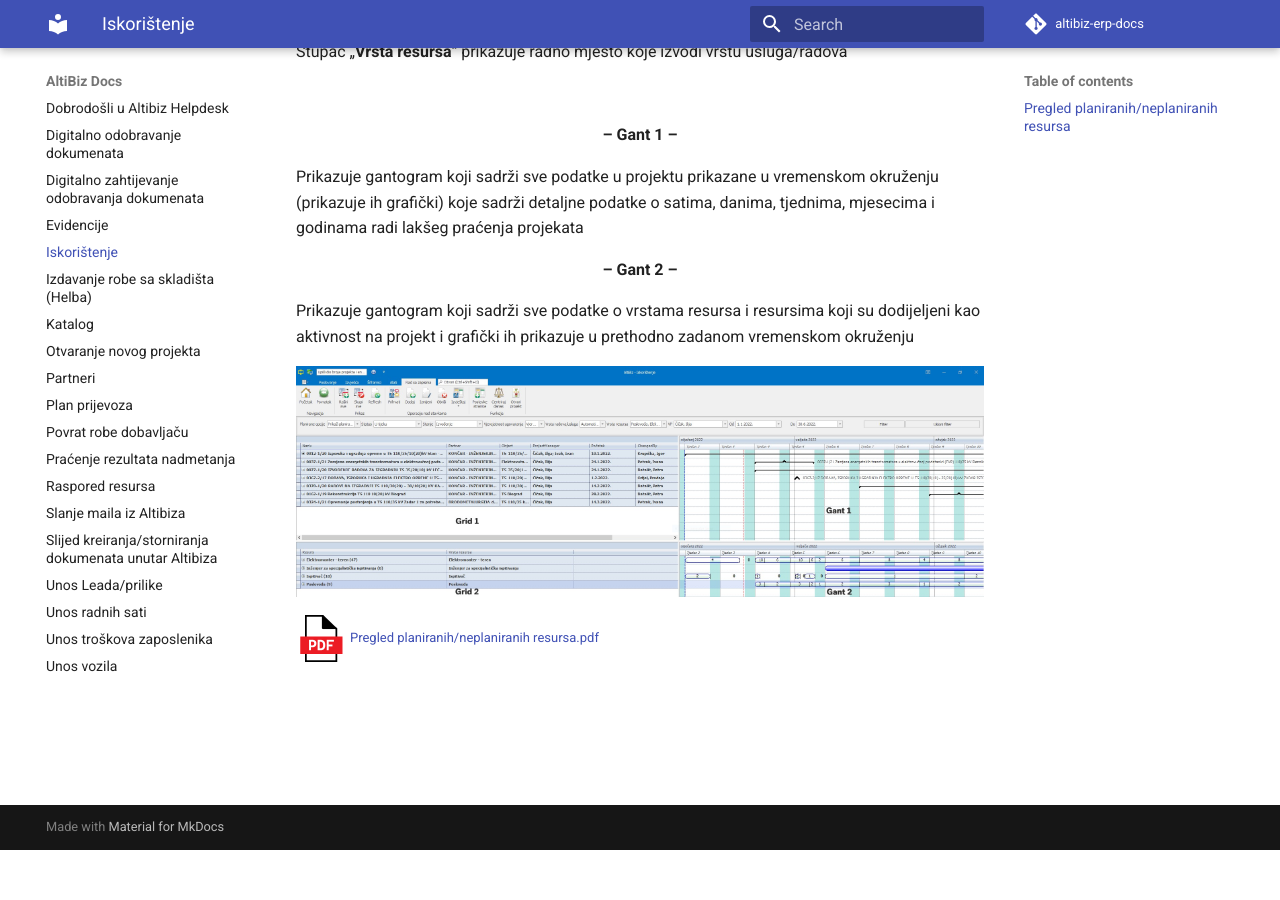
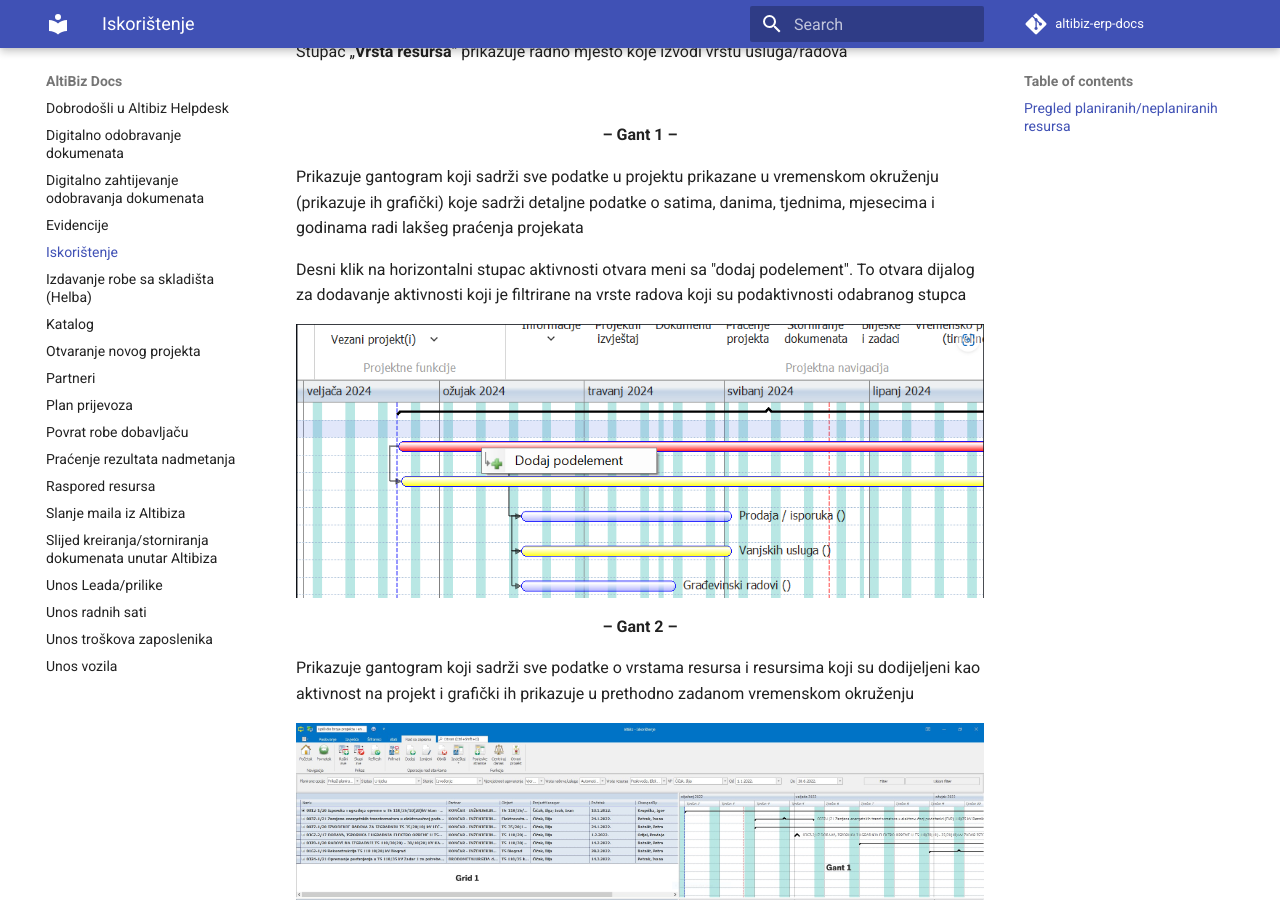
Before and after one commit to altibiz/altibiz-erp-docs, an MkDocs documentation site: the page built from docs/Iskoristenje.md, in a window 1280 px wide and 900 px high, scrolled down 1691 px. Built offline with MkDocs 1.6.1 and Material for MkDocs 9.7.7, drawn with Linux system fonts in a browser that asks for light colours; comment, search, counter and statistics services are not loaded; before the commit the page ends 2541 px from its top, so only the background shows below that.

Commit message:
Update Iskoristenje.md

```diff
--- a/docs/Iskoristenje.md
+++ b/docs/Iskoristenje.md
@@ -84,6 +84,14 @@ Stupac „**Vrsta resursa**“ prikazuje radno mjesto koje izvodi vrstu usluga/r
 
 Prikazuje gantogram koji sadrži sve podatke u projektu prikazane u vremenskom okruženju (prikazuje ih grafički) koje sadrži detaljne podatke o satima, danima, tjednima, mjesecima i godinama radi lakšeg praćenja projekata
 
+Desni klik na horizontalni stupac aktivnosti otvara meni sa "dodaj podelement". To otvara dijalog za dodavanje aktivnosti koji je filtrirane na vrste radova koji su podaktivnosti odabranog stupca
+
+<img src="../images/iskoristenje2.png"
+     alt="Iskorištenje"
+     style="display: block;
+            margin-left: auto;
+            margin-right: auto;"
+/>
 
 **<p align=center>– Gant 2 – </p>**
 
```
